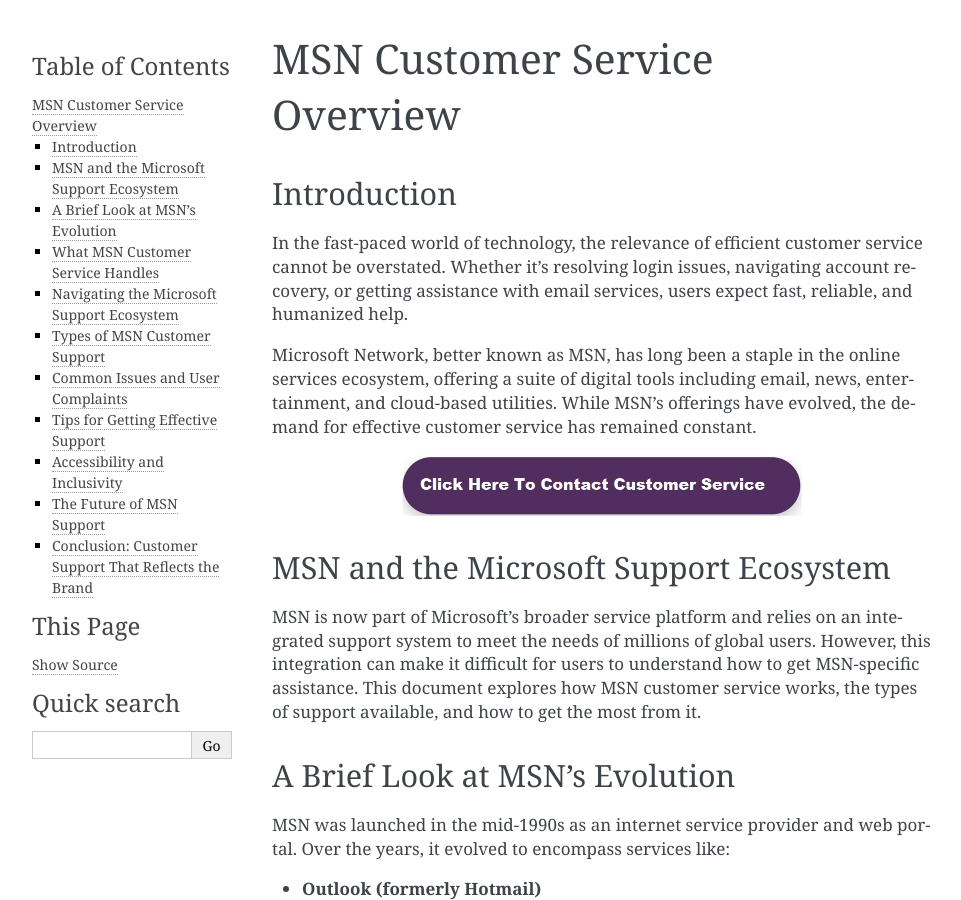
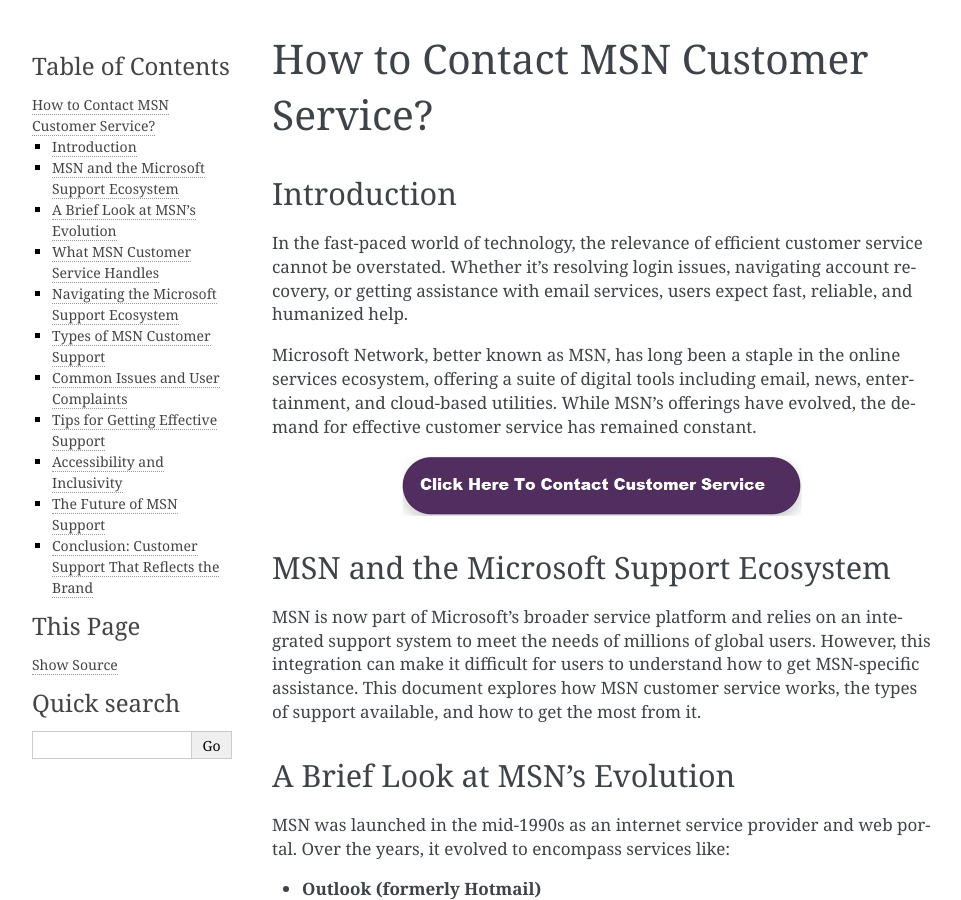
Before and after one commit to nancy291013/how-to-contact-msn-customer-service-, a Sphinx documentation site: the page built from docs/index.rst, in a window 1280 px wide and 900 px high. Shown: the whole window, without its empty margins (148-1109 px from the left). Built offline with Sphinx 7.4.7, drawn with Linux system fonts in a browser that asks for light colours.

Commit message:
Update index.rst

```diff
--- a/docs/index.rst
+++ b/docs/index.rst
@@ -1,4 +1,4 @@
-MSN Customer Service Overview
+How to Contact MSN Customer Service?
 =============================
 
 Introduction
```
